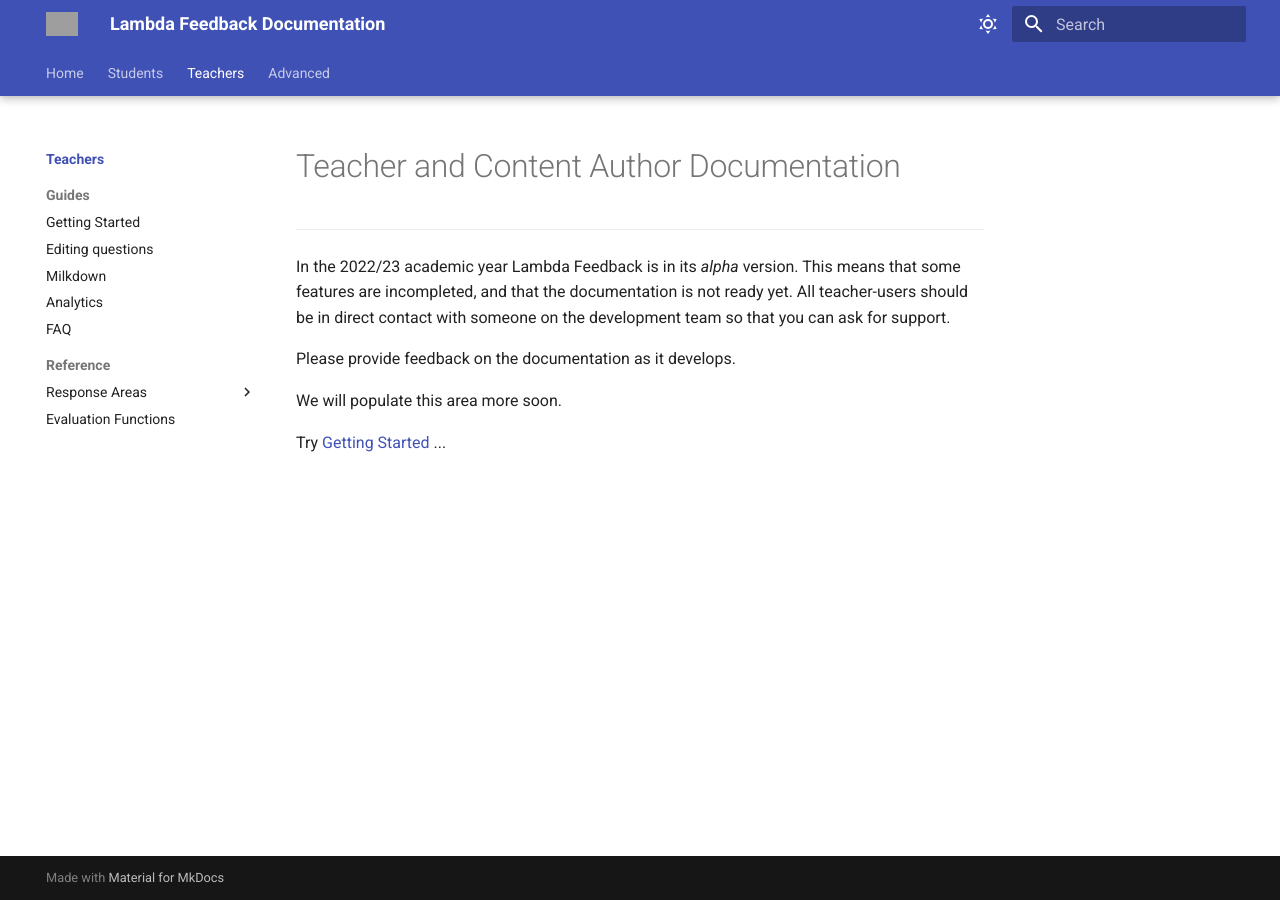
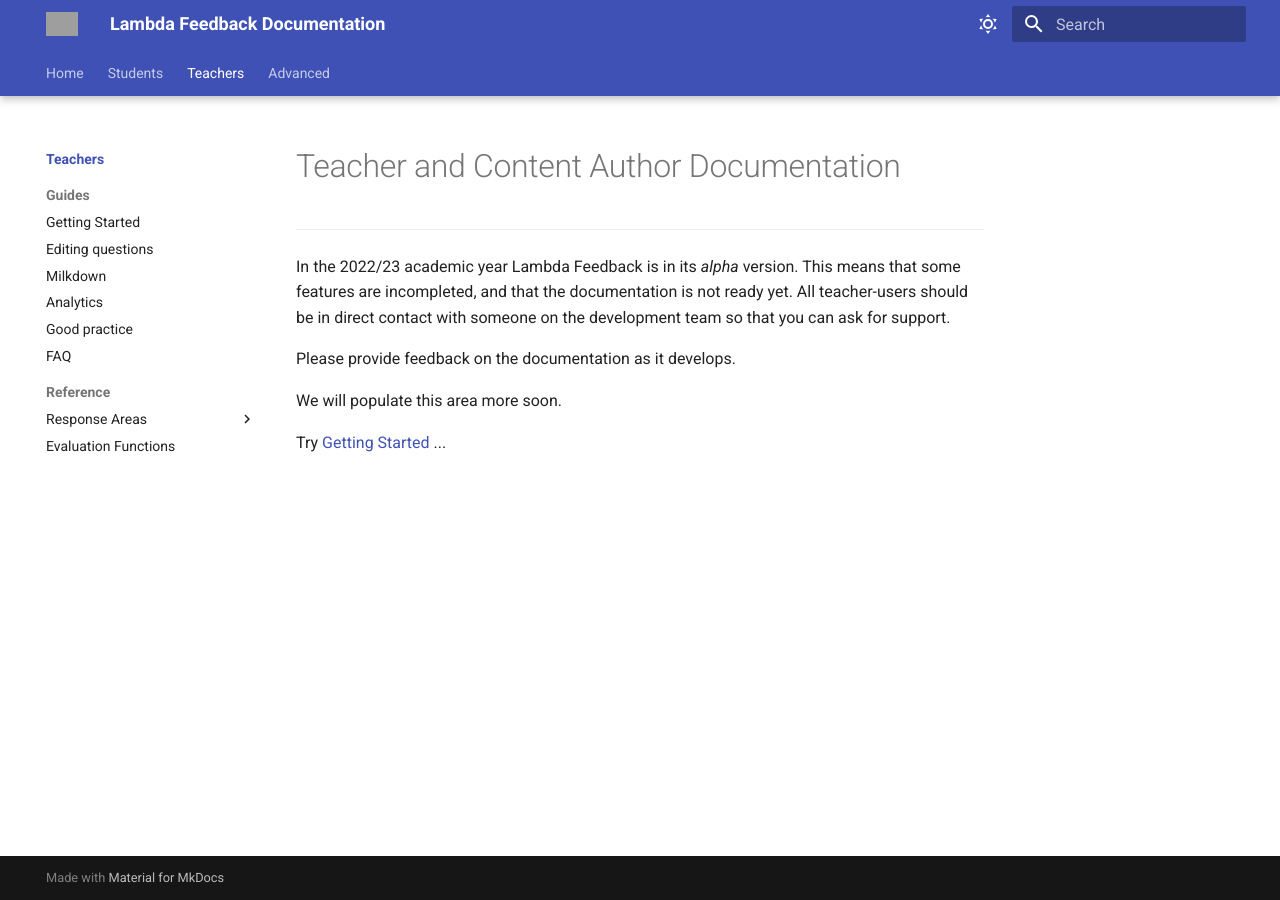
Before and after one commit to lambda-feedback/user-documentation, an MkDocs documentation site: the page built from docs/teacher/index.md, in a window 1280 px wide. Built offline with MkDocs 1.6.1 and Material for MkDocs 9.7.7, drawn with Linux system fonts in a browser that asks for light colours; grey boxes are pictures that could not be loaded.

Commit message:
added link

```diff
--- a/mkdocs.yml
+++ b/mkdocs.yml
@@ -28,6 +28,7 @@ nav:
           - Editing questions: "teacher/guides/content-sets-questions.md"
           - Milkdown: "teacher/guides/milkdown.md"
           - Analytics: "teacher/guides/analytics.md"
+          - Good practice: "teacher/guides/good-practice.md"
           - FAQ: "teacher/guides/faq.md"
 
       - Reference:
```
